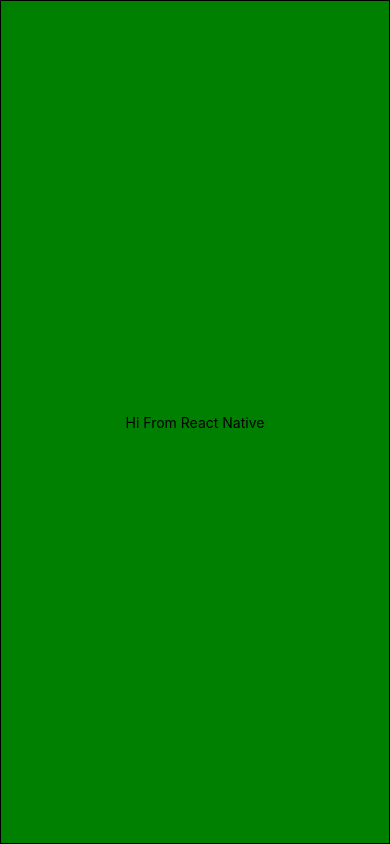
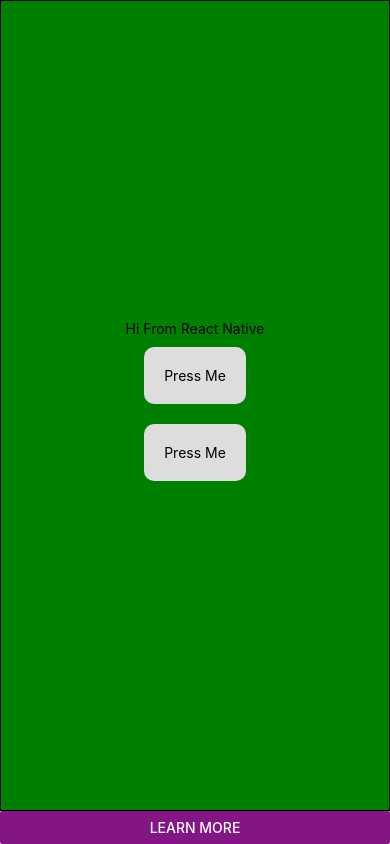
Before and after one commit to Ibrahimfathi96/learning-React-Native, a React Native app: screen / in a window 390 px wide. Built offline with nearby package versions, Linux system fonts and the light colour scheme.

Commit message:
Button UI

```diff
--- a/App.js
+++ b/App.js
@@ -8,13 +8,38 @@
   TextInput,
   View,
   Image,
+  Pressable,
+  TouchableOpacity,
 } from "react-native";
 import image from "./assets/adaptive-icon.png";
 export default function App() {
   return (
-    <View style={combinedStyles}>
-      <Text>Hi From React Native</Text>
-    </View>
+    <>
+      <View style={combinedStyles}>
+        <Text>Hi From React Native</Text>
+        <Pressable
+          style={baseStyles.button}
+          onPress={() => console.log("Pressable")}
+        >
+          <Text>Press Me</Text>
+        </Pressable>
+        <TouchableOpacity
+          style={baseStyles.button}
+          onPress={() => console.log("TouchableOpacity")}
+        >
+          <Text>Press Me</Text>
+        </TouchableOpacity>
+      </View>
+      <View>
+        <Button //uncustomizable button to customize button use pressable
+          onPress={() => console.log("Pressed")}
+          title="Learn More"
+          color="#841584"
+          accessibilityLabel="Learn more about this purple button"
+          disabled={false} //to disable pressing on the button
+        />
+      </View>
+    </>
   );
   // const [IsLoaded, setIsLoaded] = useState(false);
   // const [IsError, setIsError] = useState(false);
@@ -136,6 +161,12 @@
 //stylesheet compose
 const isActive = true;
 const baseStyles = StyleSheet.create({
+  button: {
+    padding: 20,
+    borderRadius: 10,
+    backgroundColor: "#ddd",
+    margin: 10,
+  },
   container: {
     flex: 1,
     backgroundColor: "#fff",
```
